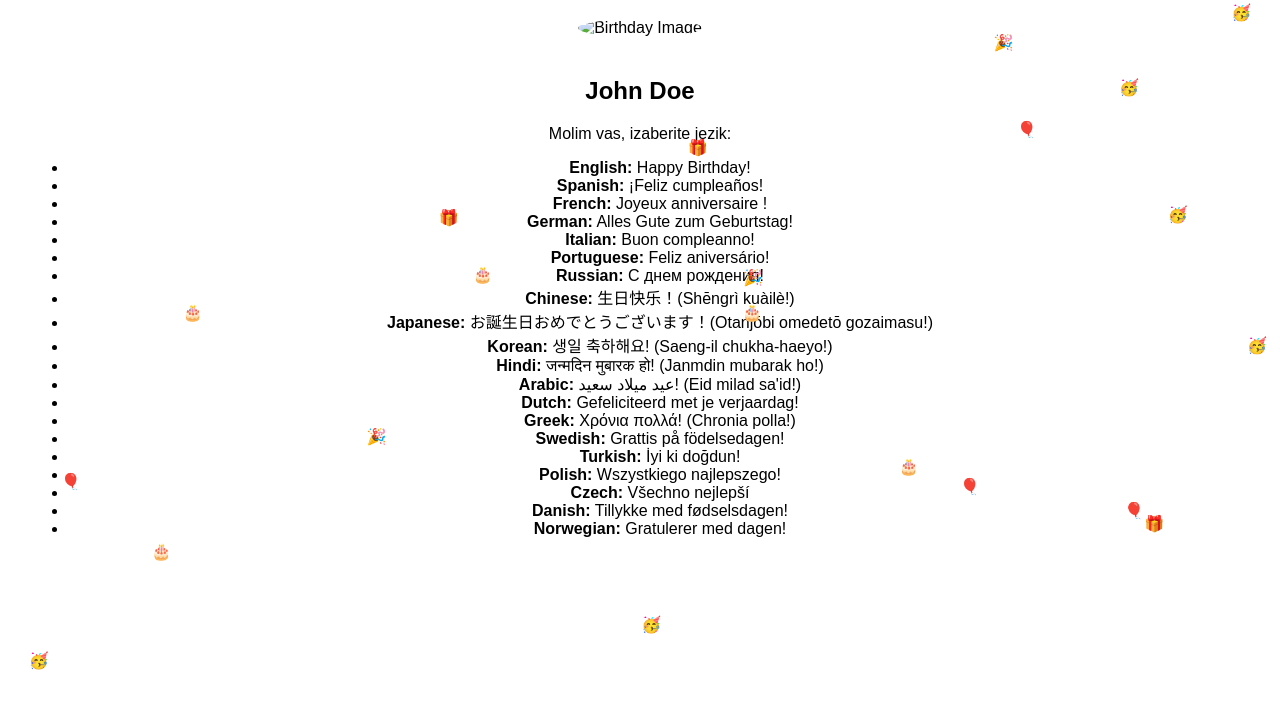
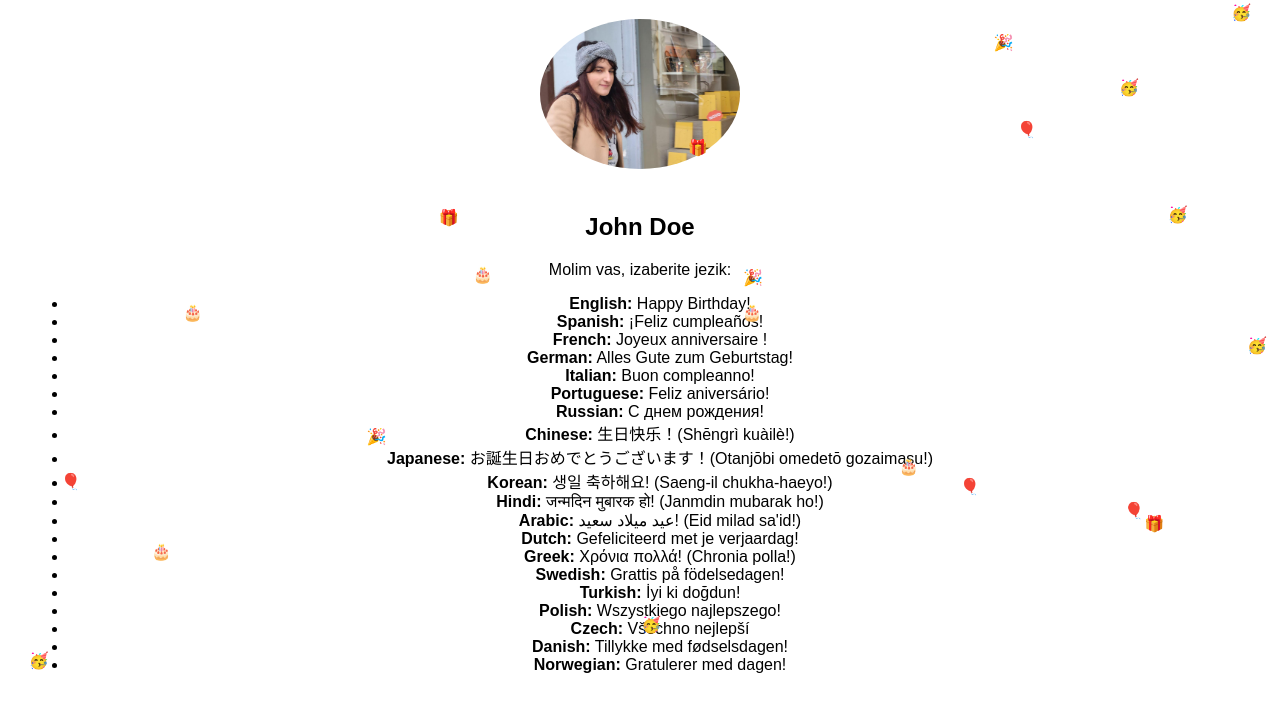
Before and after one commit to GoranUI/Majosrecanrodjendan, a plain HTML site: page index.html in a window 1280 px wide. Shown: the part 87-798 px from the top of the page. Drawn offline with Linux system fonts and the light colour scheme.

Commit message:
Update index.html

```diff
--- a/index.html
+++ b/index.html
@@ -43,7 +43,7 @@
 </head>
 <body>
     <h1>Happy Birthday!</h1>
-    <img src="path_to_your_image.jpg" alt="Birthday Image">
+    <img src="IMG_20230528_092957_794.jpg" alt="Birthday Image">
     <h2>John Doe</h2>
 
     <div id="player"></div>
```
